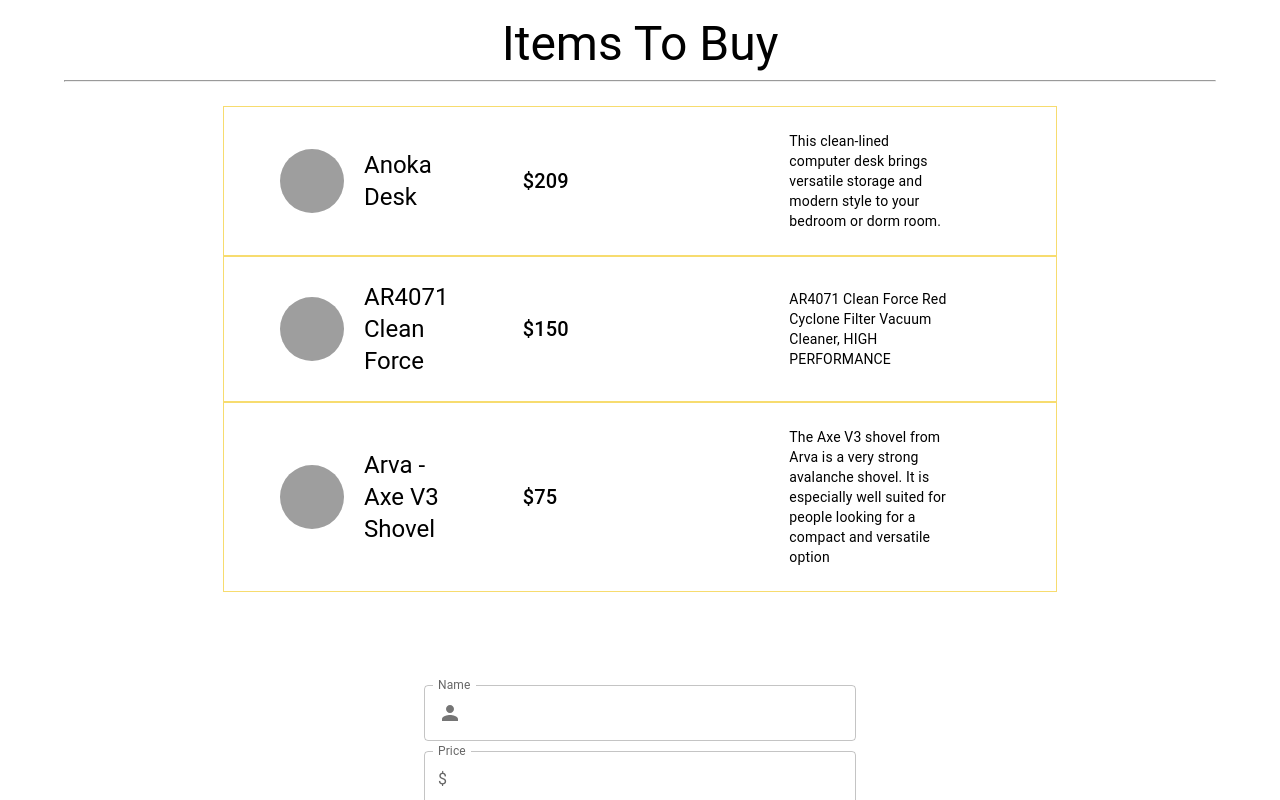
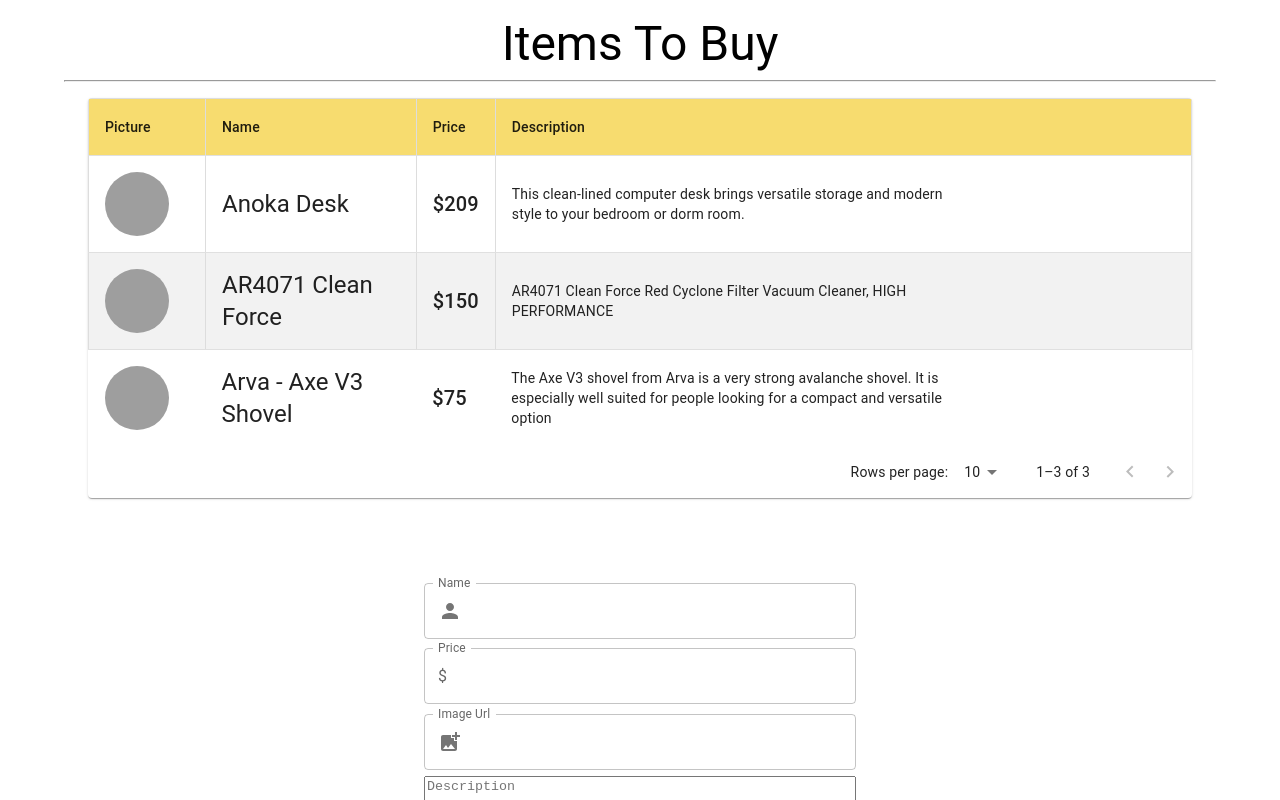
Before and after one commit to boraozisik/Typescript-Items-To-Buy, a React (Create React App) app: page / in a window 1280 px wide. Shown: the top 800 px of the page. Built offline with nearby package versions, Linux system fonts and the light colour scheme; grey boxes are pictures that could not be loaded.

Commit message:
Update ItemList.tsx

```diff
--- a/src/components/ItemList.tsx
+++ b/src/components/ItemList.tsx
@@ -7,6 +7,17 @@
   Typography,
   Box,
 } from "@mui/material";
+import {
+  TableContainer,
+  Table,
+  TableHead,
+  TableBody,
+  TableRow,
+  TableCell,
+  Paper,
+} from "@mui/material";
+import TablePagination from "@mui/material/TablePagination";
+import "./table.css";
 
 interface IProps {
   items: {
@@ -18,7 +29,85 @@
 }
 
 const ItemList: React.FC<IProps> = ({ items }) => {
-  const renderItemList = (): JSX.Element[] => {
+  const [page, setPage] = React.useState(0);
+  const [rowsPerPage, setRowsPerPage] = React.useState(10);
+
+  const handleChangePage = (event: any, newPage: any) => {
+    setPage(newPage);
+  };
+
+  const handleChangeRowsPerPage = (
+    event: React.ChangeEvent<HTMLInputElement>
+  ) => {
+    setRowsPerPage(parseInt(event.target.value, 10));
+    setPage(0);
+  };
+
+  const renderItemTable = (): JSX.Element => {
+    return (
+      <TableContainer component={Paper}>
+        <Table>
+          <TableHead>
+            <TableRow>
+              <TableCell>Picture</TableCell>
+              <TableCell>Name</TableCell>
+              <TableCell>Price</TableCell>
+              <TableCell>Description</TableCell>
+            </TableRow>
+          </TableHead>
+          <TableBody>
+            {items
+              .slice(page * rowsPerPage, page * rowsPerPage + rowsPerPage)
+              .map((row) => (
+                <TableRow
+                  key={row.name}
+                  sx={{ "&:last-child td, &:last-child th": { border: 0 } }}
+                >
+                  <TableCell>
+                    {
+                      <Avatar
+                        sx={{
+                          width: "4rem",
+                          height: "4rem",
+                          marginRight: "20px",
+                        }}
+                        src={row.url}
+                      />
+                    }
+                  </TableCell>
+                  <TableCell>
+                    <Typography variant="h5">{row.name}</Typography>
+                  </TableCell>
+                  <TableCell>
+                    <Typography variant="h6">${row.price}</Typography>
+                  </TableCell>
+                  <TableCell>
+                    <Typography
+                      variant="body2"
+                      sx={{ width: "70%", textAlign: "left" }}
+                    >
+                      {row.description}
+                    </Typography>
+                  </TableCell>
+                </TableRow>
+              ))}
+          </TableBody>
+        </Table>
+        <TablePagination
+          rowsPerPageOptions={[5, 10, 25]}
+          component="div"
+          count={items.length}
+          page={page}
+          onPageChange={handleChangePage}
+          rowsPerPage={rowsPerPage}
+          onRowsPerPageChange={handleChangeRowsPerPage}
+        />
+      </TableContainer>
+    );
+  };
+
+  //THIS METHOD RENDERING THE ITEMS WITH LIST
+  /* const renderItemList = (): JSX.Element[] => {
     return items.map((item) => {
       return (
         <Box
@@ -57,9 +146,9 @@
         </Box>
       );
     });
-  };
+  };    */
 
-  return <List sx={{ marginTop: 2 }}>{renderItemList()}</List>;
+  return <Container sx={{ marginTop: 2 }}>{renderItemTable()}</Container>;
 };
 
 export default ItemList;
```
